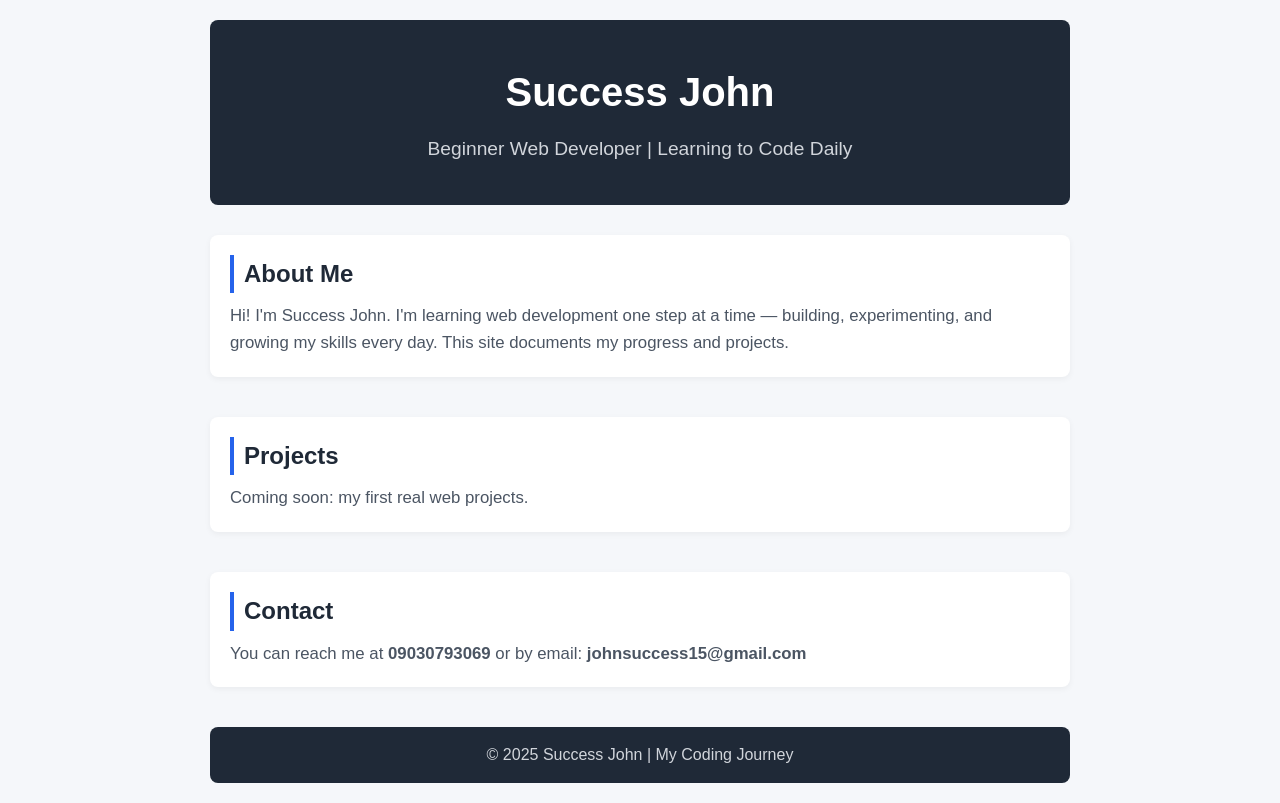
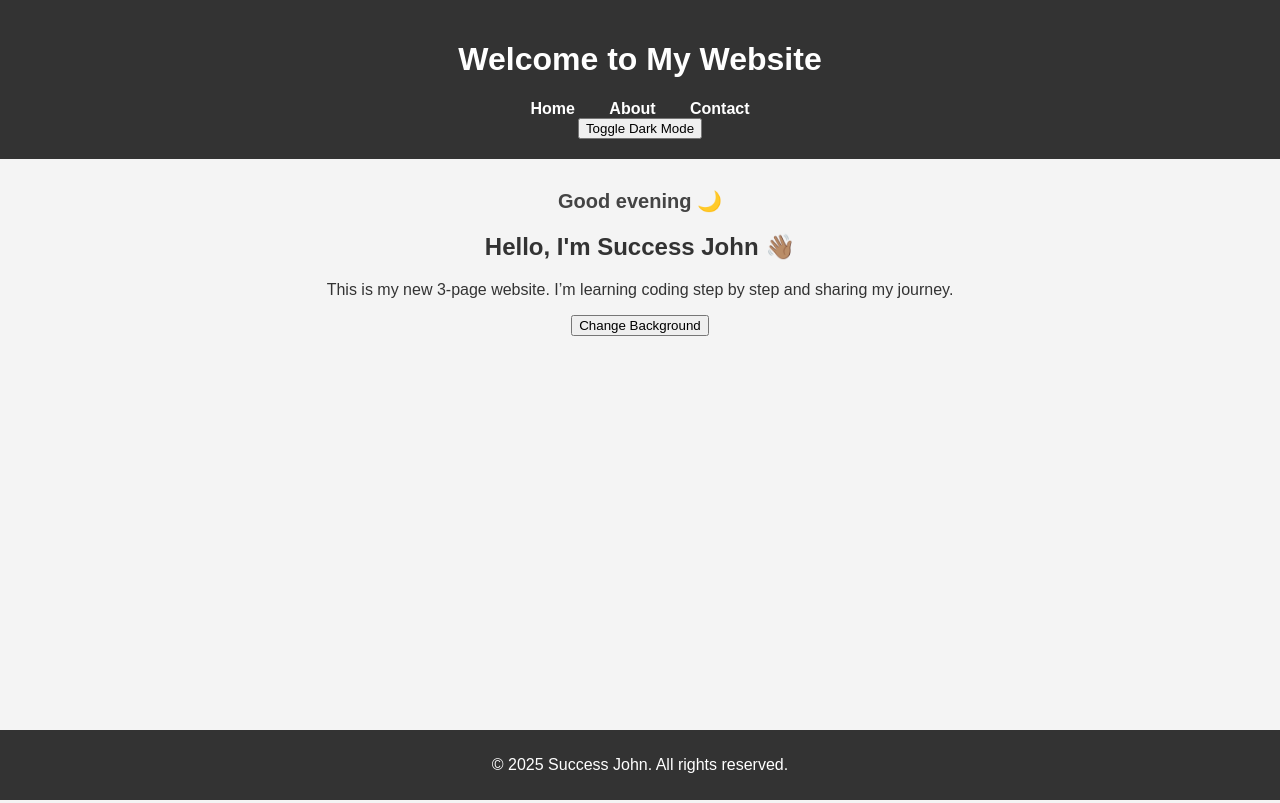
Before and after one commit to SUCCESSGADGET/MY-CODING-JOURNEY, a plain HTML site: page index.html in a window 1280 px wide. Drawn offline with Linux system fonts and the light colour scheme.

Commit message:
my mistake

```diff
--- a/Day 5/style.css
+++ /dev/null
@@ -1,56 +0,0 @@
-/* General page setup */
-body {
-  font-family: Arial, sans-serif;
-  margin: 0;
-  padding: 0;
-  background-color: #f4f4f4;
-  color: #333;
-}
-
-/* Header styling */
-header {
-  background-color: #333;
-  color: white;
-  text-align: center;
-  padding: 20px 0;
-}
-
-/* Navigation links */
-nav a {
-  color: white;
-  text-decoration: none;
-  margin: 0 15px;
-  font-weight: bold;
-}
-
-nav a:hover {
-  text-decoration: underline;
-  color: #ffcc00;
-}
-
-/* Main section */
-main {
-  padding: 20px;
-  text-align: center;
-}
-
-/* Footer styling */
-footer {
-  background-color: #333;
-  color: white;
-  text-align: center;
-  padding: 10px 0;
-  position: fixed;
-  bottom: 0;
-  width: 100%;
-}
-
-/* List styling for contact page */
-ul {
-  list-style: none;
-  padding: 0;
-}
-
-li {
-  margin: 10px 0;
-}
--- a/index.html
+++ b/index.html
@@ -3,32 +3,28 @@
 <head>
   <meta charset="UTF-8">
   <meta name="viewport" content="width=device-width, initial-scale=1.0">
-    <title>Success John | My Coding Journey</title>
+  <title>Home | Success John</title>
   <link rel="stylesheet" href="style.css">
 </head>
 <body>
   <header>
-        <h1>Success John</h1>
-        <p>Beginner Web Developer | Learning to Code Daily</p>
+    <h1>Welcome to My Website</h1>
+    <nav>
+      <a href="index.html">Home</a>
+      <a href="about.html">About</a>
+      <a href="contact.html">Contact</a>
+    </nav>
+    <button id="darkModeBtn">Toggle Dark Mode</button>
   </header>
 
-    <section id="about">
-        <h2>About Me</h2>
-        <p>Hi! I'm Success John. I'm learning web development one step at a time — building, experimenting, and growing my skills every day. This site documents my progress and projects.</p>
-    </section>
-
-    <section id="projects">
-        <h2>Projects</h2>
-        <p>Coming soon: my first real web projects.</p>
-    </section>
-
-    <section id="contact">
-        <h2>Contact</h2>
-        <p>You can reach me at <strong>09030793069</strong> or by email: <strong>johnsuccess15@gmail.com</strong></p>
-    </section>
+  <main>
+    <h2>Hello, I'm Success John 👋🏽</h2>
+    <p>This is my new 3-page website. I’m learning coding step by step and sharing my journey.</p>
+    <button id="colorButton">Change Background</button>
+  </main>
 
   <footer>
-        <p>© 2025 Success John | My Coding Journey</p>
-    </footer>
+    <p>&copy; 2025 Success John. All rights reserved.</p>
+  </footer><script src="script.js"></script>
 </body>
 </html>
--- a/style.css
+++ b/style.css
@@ -1,67 +1,56 @@
-/* === Global Reset === */
-* {
+/* General page setup */
+body {
+  font-family: Arial, sans-serif;
   margin: 0;
   padding: 0;
-  box-sizing: border-box;
-  font-family: 'Poppins', sans-serif;
+  background-color: #f4f4f4;
+  color: #333;
 }
 
-/* === Body === */
-body {
-  background-color: #f5f7fa;
-  color: #333;
-  line-height: 1.6;
-  max-width: 900px;
-  margin: 0 auto;
-  padding: 20px;
+/* Header styling */
+header {
+  background-color: #333;
+  color: white;
+  text-align: center;
+  padding: 20px 0;
 }
 
-/* === Header === */
-header {
-  text-align: center;
-  background-color: #1f2937;
+/* Navigation links */
+nav a {
   color: white;
-  padding: 40px 20px;
-  border-radius: 8px;
-  margin-bottom: 30px;
+  text-decoration: none;
+  margin: 0 15px;
+  font-weight: bold;
 }
 
-header h1 {
-  font-size: 2.5em;
-  margin-bottom: 10px;
+nav a:hover {
+  text-decoration: underline;
+  color: #ffcc00;
 }
 
-header p {
-  font-size: 1.2em;
-  color: #d1d5db;
+/* Main section */
+main {
+  padding: 20px;
+  text-align: center;
 }
 
-/* === Sections === */
-section {
-  margin-bottom: 40px;
-  background: white;
-  padding: 20px;
-  border-radius: 8px;
-  box-shadow: 0 2px 6px rgba(0, 0, 0, 0.05);
+/* Footer styling */
+footer {
+  background-color: #333;
+  color: white;
+  text-align: center;
+  padding: 10px 0;
+  position: fixed;
+  bottom: 0;
+  width: 100%;
 }
 
-section h2 {
-  margin-bottom: 10px;
-  color: #1f2937;
-  border-left: 4px solid #2563eb;
-  padding-left: 10px;
+/* List styling for contact page */
+ul {
+  list-style: none;
+  padding: 0;
 }
 
-section p {
-  font-size: 1.05em;
-  color: #4b5563;
+li {
+  margin: 10px 0;
 }
-
-/* === Footer === */
-footer {
-  text-align: center;
-  padding: 15px;
-  background-color: #1f2937;
-  color: #d1d5db;
-  border-radius: 8px;
-}
```
Also changed, not shown: Day 5/index.html (deleted, +0 -30 lines), about.html (renamed from Day 5/about.html), contact.html (renamed from Day 5/contact.html), script.js (renamed from Day 5/script.js). Lines whose indentation alone changed are shown as unchanged.
